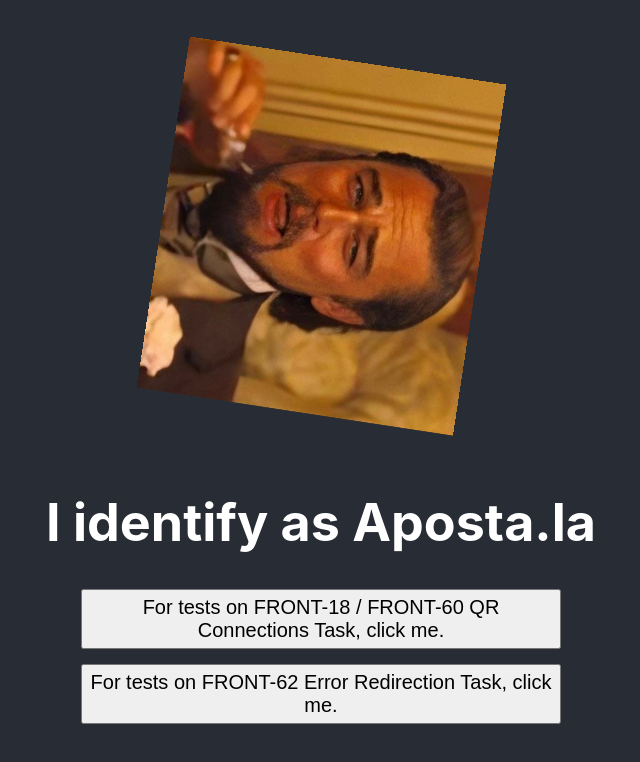
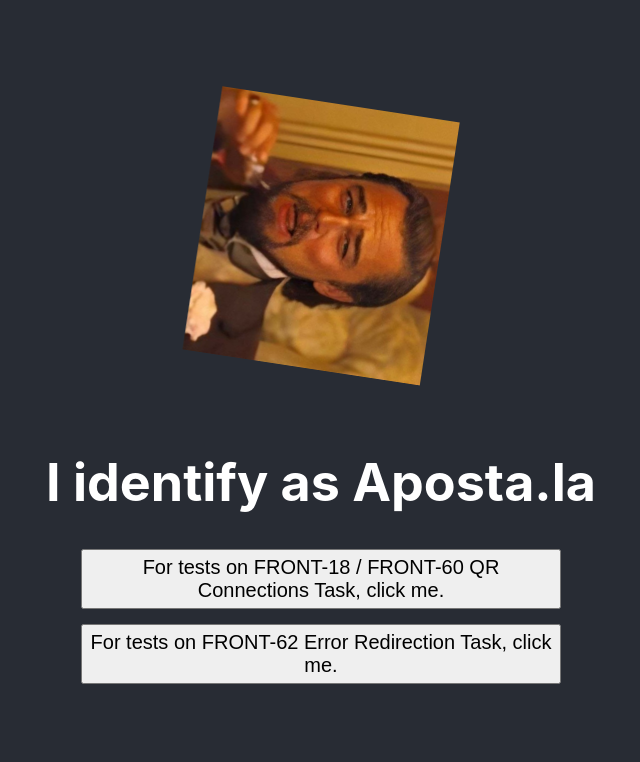
Before and after one commit to HernanMorel/aweb, a React (Create React App) app: page / in a window 1280 px wide. Shown: the top 762 px of the page, without its empty margins (319-959 px from the left). Built offline with nearby package versions, Linux system fonts and the light colour scheme.

Commit message:
Update App.css

```diff
--- a/src/App.css
+++ b/src/App.css
@@ -3,8 +3,9 @@
 }
 
 .App-logo {
-  height: 40vmin;
+  height: 30vmin;
   pointer-events: none;
+
   margin-bottom: 60px;
 }
 
```
